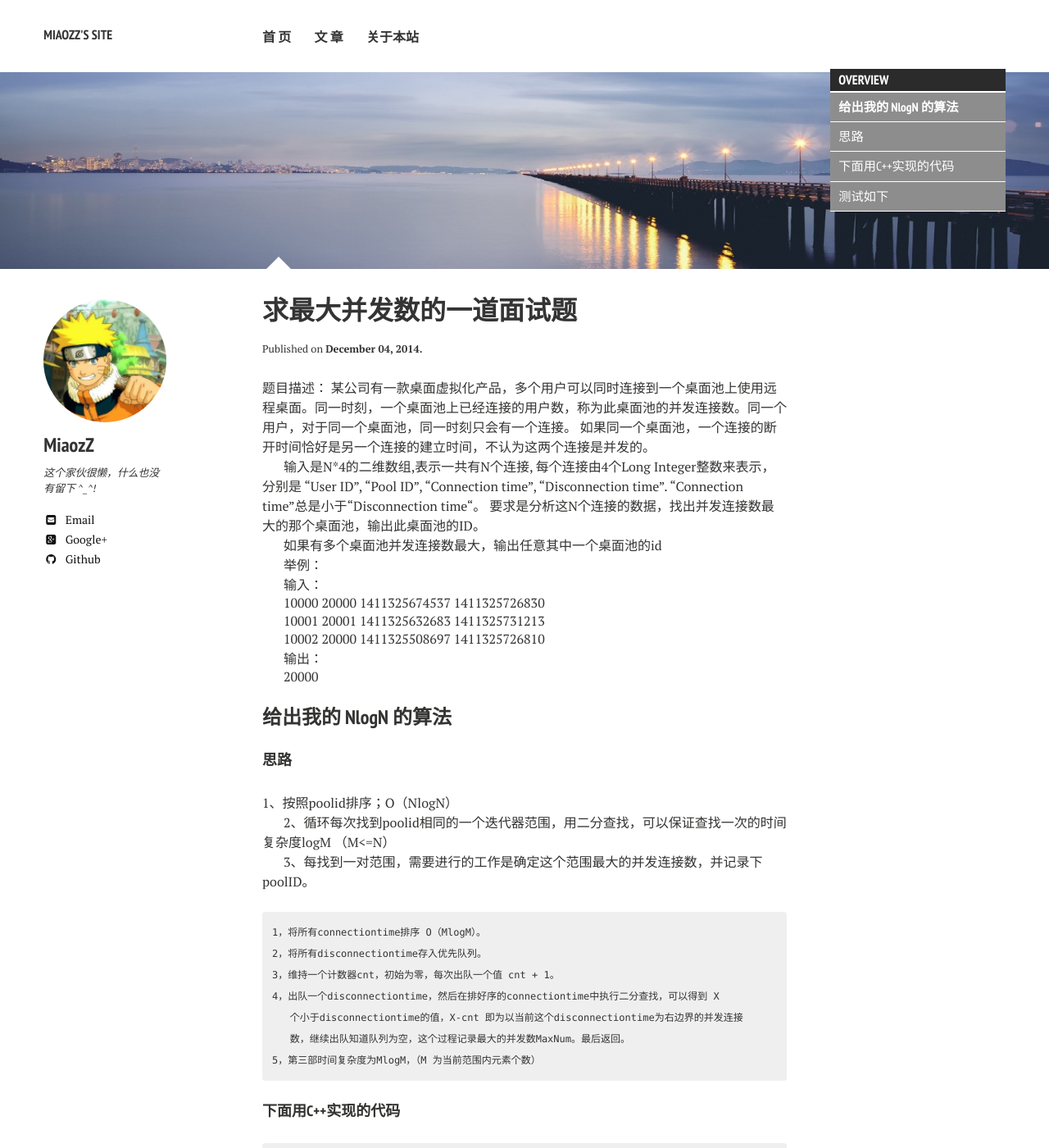
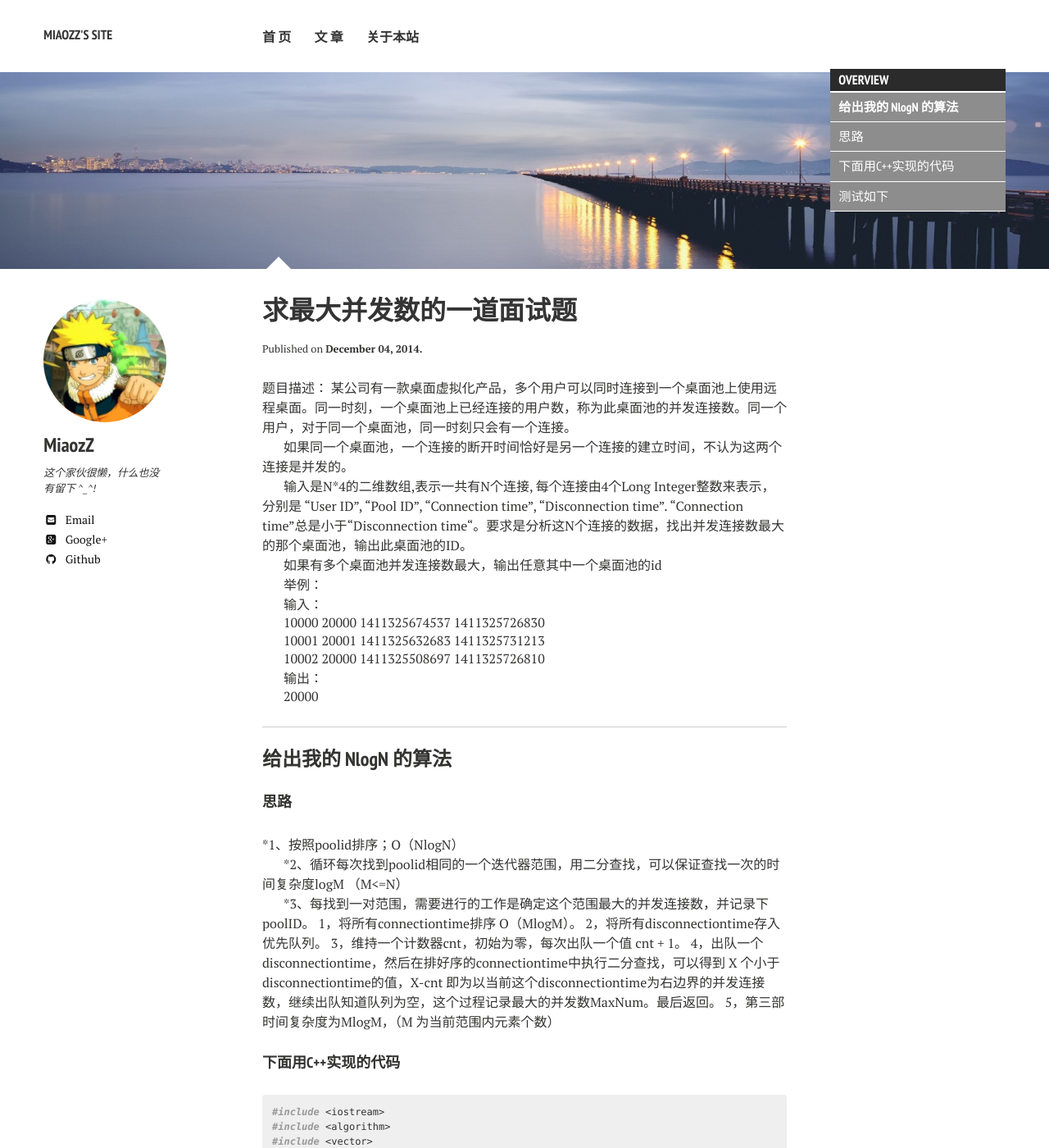
Before and after one commit to buptmiao/buptmiao.github.io, a Jekyll site: the page built from _posts/2014-12-04-求最大并发数的一道面试题.md, in a window 1280 px wide and 1400 px high. Shown: the whole window at 82% size. Built offline with Jekyll 4.4.1, drawn with Linux system fonts in a browser that asks for light colours; nearby versions of some CDN libraries; comment, search, counter and statistics services are not loaded.

Commit message:
fsdasdas

```diff
--- a/_posts/2014-12-04-求最大并发数的一道面试题.md
+++ b/_posts/2014-12-04-求最大并发数的一道面试题.md
@@ -8,16 +8,22 @@
 ---
 
 题目描述： 某公司有一款桌面虚拟化产品，多个用户可以同时连接到一个桌面池上使用远程桌面。同一时刻，一个桌面池上已经连接的用户数，称为此桌面池的并发连接数。同一个用户，对于同一个桌面池，同一时刻只会有一个连接。
+
+
 如果同一个桌面池，一个连接的断开时间恰好是另一个连接的建立时间，不认为这两个连接是并发的。
 
-输入是N*4的二维数组,表示一共有N个连接, 每个连接由4个Long Integer整数来表示，分别是 “User ID”, “Pool ID”, “Connection time”, “Disconnection time”. “Connection time”总是小于“Disconnection time“。
-要求是分析这N个连接的数据，找出并发连接数最大的那个桌面池，输出此桌面池的ID。
+
+输入是N*4的二维数组,表示一共有N个连接, 每个连接由4个Long Integer整数来表示，分别是 “User ID”, “Pool ID”, “Connection time”, “Disconnection time”. “Connection time”总是小于“Disconnection time“。要求是分析这N个连接的数据，找出并发连接数最大的那个桌面池，输出此桌面池的ID。
+
 
 如果有多个桌面池并发连接数最大，输出任意其中一个桌面池的id
 
+
 举例：
 
+
 输入：
+
 
 10000 20000 1411325674537 1411325726830
 
@@ -25,22 +31,24 @@
 
 10002 20000 1411325508697 1411325726810
 
+
 输出：
+
 
 20000
 
+---
 
 ###**给出我的 NlogN 的算法**
 
 
 ####思路
 
-1、按照poolid排序；O（NlogN）
+*1、按照poolid排序；O（NlogN）
 
-2、循环每次找到poolid相同的一个迭代器范围，用二分查找，可以保证查找一次的时间复杂度logM （M<=N）
+*2、循环每次找到poolid相同的一个迭代器范围，用二分查找，可以保证查找一次的时间复杂度logM （M<=N）
 
-3、每找到一对范围，需要进行的工作是确定这个范围最大的并发连接数，并记录下poolID。
-
+*3、每找到一对范围，需要进行的工作是确定这个范围最大的并发连接数，并记录下poolID。
     1，将所有connectiontime排序 O（MlogM）。
     2，将所有disconnectiontime存入优先队列。
     3，维持一个计数器cnt，初始为零，每次出队一个值 cnt + 1。
```
